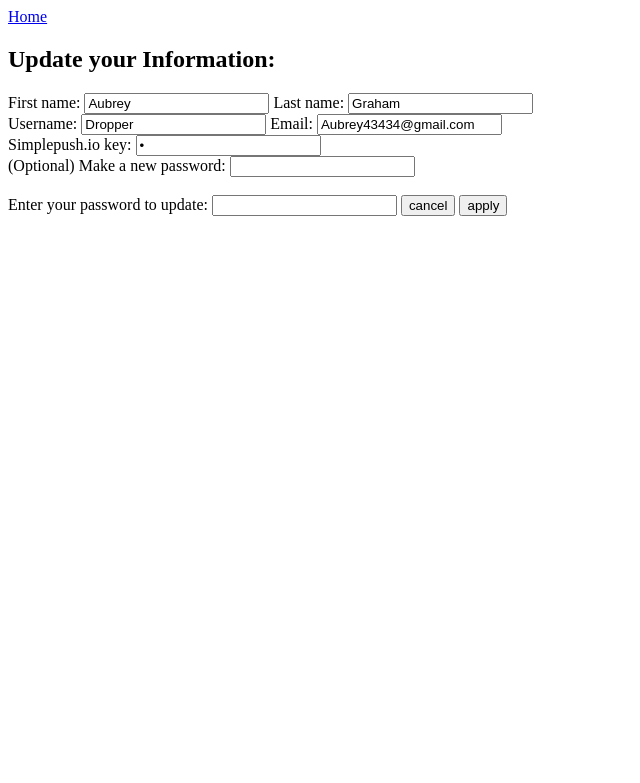
After one commit to Gkarios/web-technologies, a PHP site: page /edit.php in a window 1280 px wide. The commit adds this page. Shown: the top 783 px of the page, without its empty margins (0-640 px from the left). Run offline with PHP 8.4, Linux system fonts and the light colour scheme; a user stored in the database is signed in.

Commit message:
edit page

```diff
--- /dev/null
+++ b/edit.php
@@ -0,0 +1,108 @@
+<?php
+include ("database.php");
+include ("header.html");
+session_start();
+
+if (!isset($_SESSION['username'])) {
+    header("Location: login.php");
+    exit;
+}
+
+?>
+
+
+
+<!DOCTYPE html>
+<html lang="en">
+
+<head>
+    <meta charset="UTF-8">
+    <meta name="viewport" content="width=device-width, initial-scale=1.0">
+    <title>Update your information</title>
+</head>
+<body>
+    <h2>Update your Information: </h2>
+    <form action="<?php htmlspecialchars($_SERVER["PHP_SELF"]) ?>" method="POST">
+        <label for="firstName">First name:</label>
+        <input type="text" id="firstName" name="firstName"
+            value="<?php echo htmlspecialchars($_SESSION['firstName']); ?>" required>
+        <label for="lastName">Last name:</label>
+        <input type="text" id="lastName" name="lastName" value="<?php echo htmlspecialchars($_SESSION['lastName']); ?>"
+            required>
+        <br>
+        <label for="username">Username:</label>
+        <input type="text" id="username" name="username" value="<?php echo htmlspecialchars($_SESSION['username']); ?>"
+            required>
+        <label for="email">Email:</label>
+        <input type="text" id="email" name="email" value="<?php echo htmlspecialchars($_SESSION['email']); ?>" required>
+        <br>
+        <label for="simplepushKey">Simplepush.io key:</label>
+        <input type="password" id="simplepushKey" name="simplepushKey"
+            value="<?php echo htmlspecialchars($_SESSION['simplepushKey']); ?>">
+        <br>
+        <label for="passwordNew">(Optional) Make a new password:</label>
+        <input type="password" id="passwordNew" name="passwordNew">
+        <br><br>
+        <label for="password">Enter your password to update:</label>
+        <input type="password" id="password" name="password">
+        <input type="submit" name="action" value="cancel">
+        <input type="submit" name="action" value="apply">
+        <br><br>
+    </form>
+</body>
+
+</html>
+
+<?php
+if ($_SERVER["REQUEST_METHOD"] == "POST") {
+    $action = $_POST['action'];
+
+    if ($action == "apply") {
+        $firstName = filter_input(INPUT_POST, "firstName", FILTER_SANITIZE_STRING);
+        $lastName = filter_input(INPUT_POST, "lastName", FILTER_SANITIZE_STRING);
+        $usernameNew = filter_input(INPUT_POST, "username", FILTER_SANITIZE_SPECIAL_CHARS);
+        $password = filter_input(INPUT_POST, "password", FILTER_SANITIZE_SPECIAL_CHARS);
+        $passwordNew= filter_input(INPUT_POST, "passwordNew", FILTER_SANITIZE_SPECIAL_CHARS);
+        $email = filter_input(INPUT_POST, "email", FILTER_SANITIZE_EMAIL);
+        $simplepushKey = filter_input(INPUT_POST, "simplepushKey", FILTER_SANITIZE_SPECIAL_CHARS);
+        $username = $_SESSION['username'];
+
+
+        if (empty($username) || empty($password) || empty($firstName) || empty($lastName) || empty($email)) {
+            echo "Please fill in all the required boxes!";
+        } else {
+            $stmt = $conn->prepare("SELECT password FROM users WHERE username = ?");
+            $stmt->bind_param("s", $username);
+            $stmt->execute();
+            $result = $stmt->get_result();
+            $user = $result->fetch_assoc();
+
+            if (password_verify($password, $user['password'])) {
+                $passwordHash = password_hash($passwordNew, PASSWORD_DEFAULT);
+                $stmt = $conn->prepare("UPDATE users SET firstName = ?, lastName = ?, username = ?, password = ?, email = ?, simplepushKey = ? WHERE username = ?");
+                $stmt->bind_param("sssssss", $firstName, $lastName, $usernameNew, $passwordHash, $email, $simplepushKey, $username);
+                if ($stmt->execute()) {
+                    // Update the session variable if username is changed
+                    $_SESSION['username'] = $usernameNew;
+                    $_SESSION['firstName'] = $firstName;
+                    $_SESSION['lastName'] = $lastName;
+                    $_SESSION['email'] = $email;
+                    $_SESSION['simplepushKey'] = $simplepushKey;
+                    $_SESSION['update_success'] = "Information updated successfully.";
+
+                    header("Location: home.php");
+                } else {
+                    echo "Error updating user details: " . $stmt->error;
+                }
+            } else {
+                echo "Incorrect password!";
+            }
+        }
+    } else if ($action == "cancel") {
+        // If HTTP_REFERER is not set, redirect to a default page
+        echo "CANCEL";
+        header("Location: home.php");
+        exit;
+    }
+}
+?>
--- a/header.html
+++ b/header.html
@@ -0,0 +1,3 @@
+<header>
+    <a href="home.php">Home</a>
+</header>
```
Also changed, not shown: home.php (+41 -2 lines), login.php (+14 -4 lines), signup.php (+10 -4 lines).
